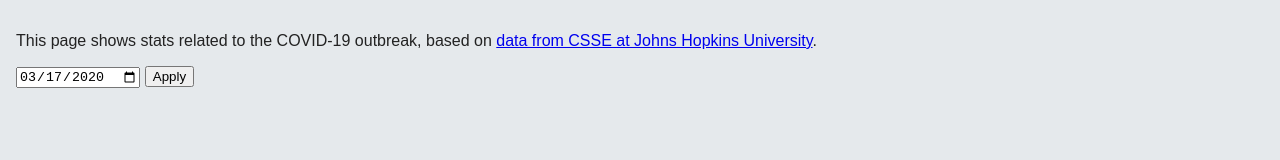
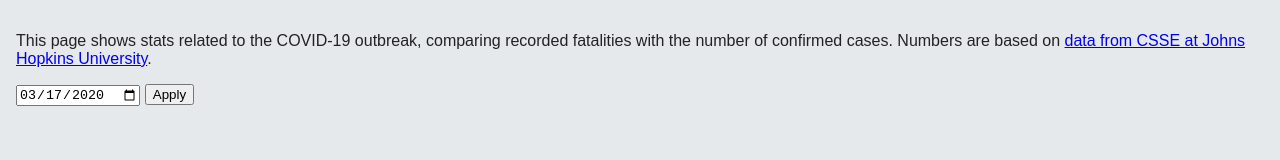
Before and after one commit to CedricReichenbach/covid-19-stats, a plain HTML site: page index.html in a window 1280 px wide. Drawn offline with Linux system fonts and the light colour scheme; no server answers.

Commit message:
Automatically load yesterday's data

```diff
--- a/index.html
+++ b/index.html
@@ -6,9 +6,9 @@
 </head>
 
 <body>
-    <p>This page shows stats related to the COVID-19 outbreak, based on <a
-            href="https://github.com/CSSEGISandData/COVID-19" target="_blank">data from CSSE at Johns Hopkins
-            University</a>.
+    <p>This page shows stats related to the COVID-19 outbreak, comparing recorded fatalities with the number of
+        confirmed cases. Numbers are based on <a href="https://github.com/CSSEGISandData/COVID-19" target="_blank">data
+            from CSSE at Johns Hopkins University</a>.
     </p>
 
     <input type="date" id="date-input">
--- a/index.js
+++ b/index.js
@@ -5,18 +5,24 @@ const dateInput = document.querySelector('#date-input');
 const applyButton = document.querySelector('#apply-button');
 
 (function defaultToYesteday() {
-    const date = new Date();
-    date.setDate(date.getDate() - 1);
-
+    const date = yesterday();
     const month = date.getMonth() + 1 + '';
     const day = date.getDate() + '';
     dateInput.value = `${date.getFullYear()}-${month.padStart(2, '0')}-${day.padStart(2, '0')}`;
 })();
 
+displayForDay(yesterday());
+
 applyButton.addEventListener('click', () => {
     const date = new Date(dateInput.value);
     displayForDay(date);
 });
+
+function yesterday() {
+    const date = new Date();
+    date.setDate(date.getDate() - 1);
+    return date;
+}
 
 async function dataForDay(date) {
     // MM-DD-YYYY.csv
@@ -31,7 +37,7 @@ async function dataForDay(date) {
 }
 
 async function displayForDay(date) {
-    const csv = await dataForDay(date);
+    const csv = await dataForDay(date).catch(err => alert(err));
     const lines = csv.split('\n');
 
     const headers = lines.shift();
```
